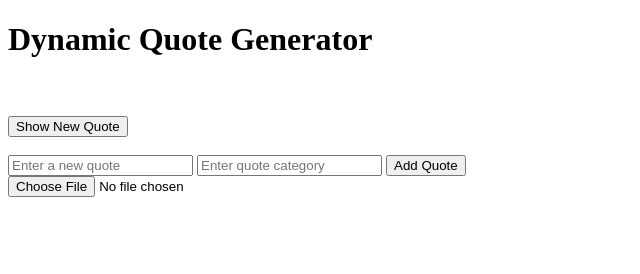
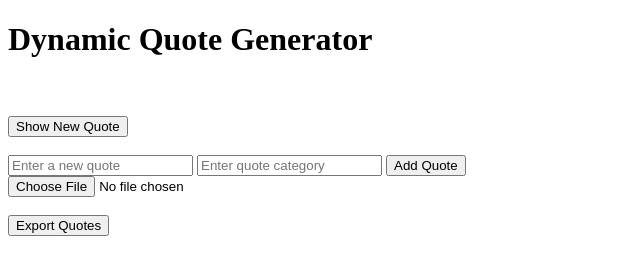
Before and after one commit to Equereedidiong/alx_fe_javascript, a plain HTML site: page dom-manipulation/index.html in a window 1280 px wide. Shown: the whole page, without its empty margins (0-640 px from the left). Drawn offline with Linux system fonts and the light colour scheme.

Commit message:
dom-manipulation/script.js

```diff
--- a/dom-manipulation/index.html
+++ b/dom-manipulation/index.html
@@ -24,7 +24,9 @@
   </div>
 
   <input type="file" id="importFile" accept=".json" onchange="importFromJsonFile(event)" />
-
+  <br>
+  <br>
+   <button > Export Quotes </button>
   <script src="script.js"></script>
 </body>
 </html>
```
